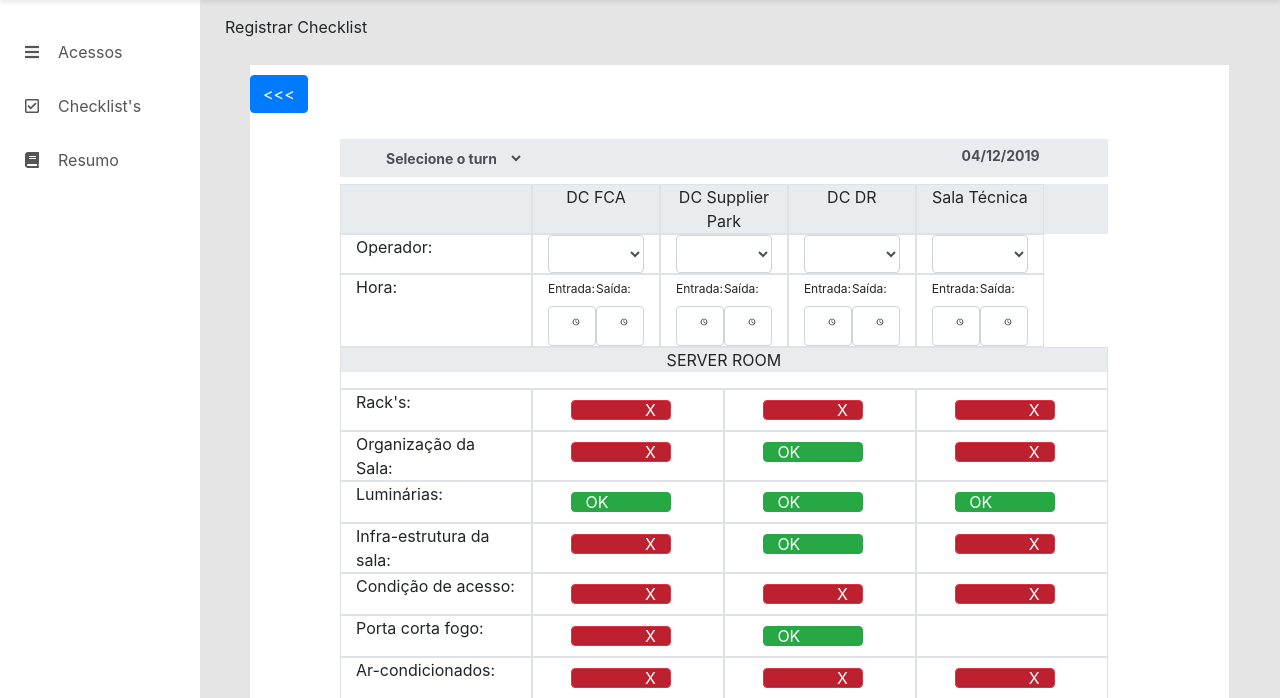
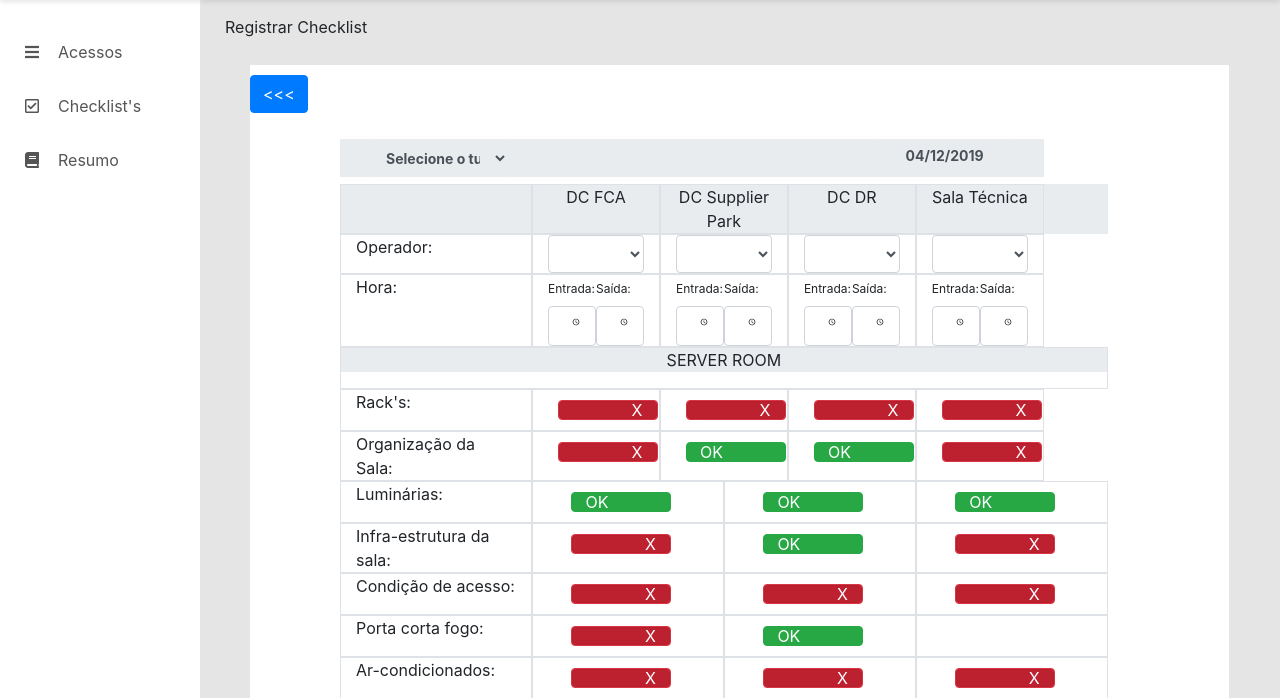
Before and after one commit to alissoncavalcanticma/sgd.test, a PHP site: page /view/cad_checklist.php in a window 1280 px wide. Shown: the part 75-773 px from the top of the page. Run offline with PHP 8.4, Linux system fonts and the light colour scheme; a user stored in the database is signed in; data comes from the database, SQL or seed files in the repository; some libraries are stand-ins or nearby versions.

Commit message:
Ajustes checklists form, add DC DR 2

```diff
--- a/view/cad_checklist_form.php
+++ b/view/cad_checklist_form.php
@@ -3,7 +3,7 @@
 
                                                         <div class="row" style="margin-bottom: 7px">
 
-                                                            <div class="col-md-12" style="background-color: #E9ECEF">
+                                                            <div class="col-md-11" style="background-color: #E9ECEF">
 
                                                             <!-- TURNO -->
                                                                 <div class="col-md-3" style="float: left">
@@ -263,21 +263,28 @@
                                                                 Rack's:
                                                             </div>
                                                             <!-- RACK'S FCA -->
-                                                            <div class="col-md-3 table-bordered">
+                                                            <div class="col-md-2 table-bordered">
                                                                 <div class="input-format-center">
                                                                     <input style="line-height: 0.5; text-align: center;" type="checkbox" name="racks_fca" data-toggle="toggle" data-width="100" data-height="10" data-on="OK" data-off="X" data-onstyle="success" data-offstyle="danger" value="1" <?= $chk['racks_fca'] == 1 ? "checked" : ""; ?> style="padding-top: 0px">
                                                                 </div>
                                                             </div>
                                                             <!-- END RACK'S FCA -->
                                                             <!-- RACK'S SP -->
-                                                            <div class="col-md-3 table-bordered">
+                                                            <div class="col-md-2 table-bordered">
                                                                 <div class="input-format-center">
                                                                     <input type="checkbox" name="racks_sp" data-toggle="toggle" data-width="100" data-height="2" data-on="OK" data-off="X" data-onstyle="success" data-offstyle="danger" value="1" <?= $chk['racks_sp'] == 1 ? "checked" : ""; ?>>
                                                                 </div>
                                                             </div>
                                                             <!-- END RACK'S SP -->
+                                                            <!-- RACK'S DR -->
+                                                            <div class="col-md-2 table-bordered">
+                                                                <div class="input-format-center">
+                                                                    <input type="checkbox" name="racks_dr" data-toggle="toggle" data-width="100" data-height="2" data-on="OK" data-off="X" data-onstyle="success" data-offstyle="danger" value="1" <?= $chk['racks_sp'] == 1 ? "checked" : ""; ?>>
+                                                                </div>
+                                                            </div>
+                                                            <!-- END RACK'S DR -->
                                                             <!-- RACK'S TR -->
-                                                            <div class="col-md-3 table-bordered">
+                                                            <div class="col-md-2 table-bordered">
                                                                 <div class="input-format-center">
                                                                     <input type="checkbox" name="racks_tr" data-toggle="toggle" data-width="100" data-height="2" data-on="OK" data-off="X" data-onstyle="success" data-offstyle="danger" value="1" <?= $chk['racks_tr'] == 1 ? "checked" : ""; ?>>
                                                                 </div>
@@ -292,21 +299,28 @@
                                                                 Organização da Sala:
                                                             </div>
                                                             <!-- ORGAN. SALA FCA -->
-                                                            <div class="col-md-3 table-bordered">
+                                                            <div class="col-md-2 table-bordered">
                                                                 <div class="input-format-center">
                                                                     <input type="checkbox" name="org_fca" data-toggle="toggle" data-width="100" data-height="10" data-on="OK" data-off="X" data-onstyle="success" data-offstyle="danger" value="1" <?= $chk['org_fca'] == 1 ? "checked" : ""; ?>>
                                                                 </div>
                                                             </div>
                                                             <!-- END ORGAN. SALA FCA -->
                                                             <!-- ORGAN. SALA SP -->
-                                                            <div class="col-md-3 table-bordered">
+                                                            <div class="col-md-2 table-bordered">
                                                                 <div class="input-format-center">
                                                                     <input type="checkbox" name="org_sp" data-toggle="toggle" data-width="100" data-height="2" data-on="OK" data-off="X" data-onstyle="success" data-offstyle="danger" value="1" <?= $chk['org_sp'] == 1 ? "checked" : ""; ?>>
                                                                 </div>
                                                             </div>
                                                             <!-- END ORGAN. SALA SP -->
+                                                            <!-- ORGAN. SALA DR -->
+                                                            <div class="col-md-2 table-bordered">
+                                                                <div class="input-format-center">
+                                                                    <input type="checkbox" name="org_dr" data-toggle="toggle" data-width="100" data-height="2" data-on="OK" data-off="X" data-onstyle="success" data-offstyle="danger" value="1" <?= $chk['org_sp'] == 1 ? "checked" : ""; ?>>
+                                                                </div>
+                                                            </div>
+                                                            <!-- END ORGAN. SALA DR -->
                                                             <!-- ORGAN. SALA TR -->
-                                                            <div class="col-md-3 table-bordered">
+                                                            <div class="col-md-2 table-bordered">
                                                                 <div class="input-format-center">
                                                                     <input type="checkbox" name="org_tr" data-toggle="toggle" data-width="100" data-height="2" data-on="OK" data-off="X" data-onstyle="success" data-offstyle="danger" value="1" <?= $chk['org_tr'] == 1 ? "checked" : ""; ?>>
                                                                 </div>
```
